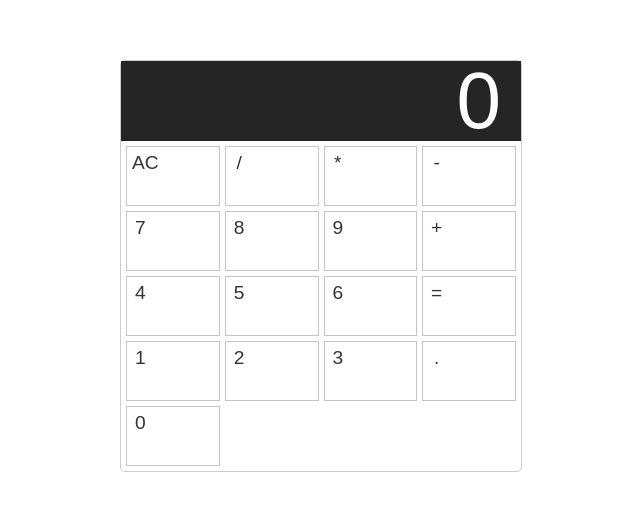
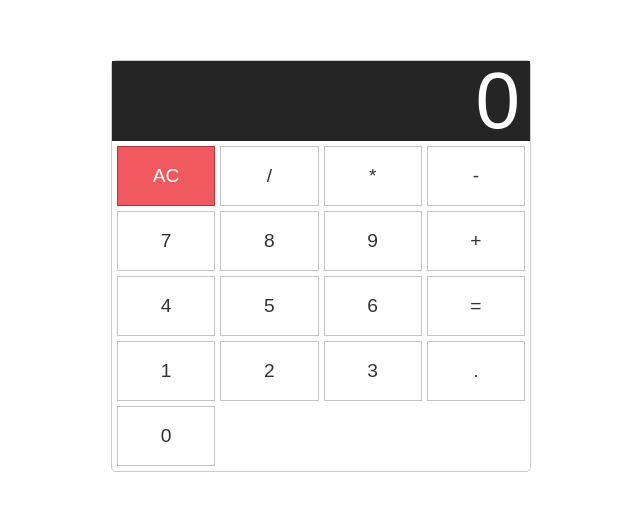
Before and after one commit to SushilVispute/react_redux_calculator, a React (Create React App) app: page / in a window 1280 px wide. Shown: the part 134-644 px from the top of the page, without its empty margins (319-959 px from the left). Built offline with nearby package versions, Linux system fonts and the light colour scheme.

Commit message:
git commit

```diff
--- a/src/App.css
+++ b/src/App.css
@@ -5,7 +5,7 @@
   top: 50%;
   left: 50%;
   transform: translate(-50%, -50%);
-  width: 400px;
+  width: 418px;
 }
 .display {
   width: 100%;
@@ -15,7 +15,7 @@
   background-color: #252525;
   color: #fff;
   text-align: right;
-  padding-right: 20px;
+  padding-right: 10px;
   padding-left: 10px;
   box-sizing: border-box;
 }
@@ -34,12 +34,15 @@ button {
   font-size: 1.2rem;
   text-align: center;
   color: #333;
-  box-shadow: inset 0 0 0 1px rgba(255, 255, 255, 0.05),
-    inset 0 1px 0 0 rgba(255, 255, 255, 0.45),
-    inset 0 -1px 0 0 rgba(255, 255, 255, 0.15),
-    0 1px 0 0 rgba(255, 255, 255, 0.15);
-  text-shadow: 0 1px rgba(255, 255, 255, 0.4);
 }
 button:hover {
   background-color: #eaeaea;
 }
+.ac {
+  background-color: #f0595f;
+  border-color: #b0353a;
+  color: #fff;
+}
+.ac:hover {
+  background-color: #f17377;
+}
--- a/src/actions/actions.js
+++ b/src/actions/actions.js
@@ -1,29 +1,17 @@
-import { addValueToCalculation, calculation } from "../calculation";
+import { resetState } from "../constant";
 
 export const NUMBER_PRESSED = "NUMBER_PRESSED";
+export const OPERACTION_PRESSED = "OPERACTION_PRESSED";
 export const CLEAR_PRESSED = "CLEAR_PRESSED";
-// export const EQUAL_PREESED = "EQUAL_PREESED";
+export const DOT_PREESED = "DOT_PREESED";
 
-// export const equalPressed = eq => buttonPressed(EQUAL_PREESED, eq);
+const buttonPressed = (type, payload) => ({
+  type,
+  payload
+});
 
-export const numberPressed = (inputValue, currentState, currentResult) => {
-  let updateCalculationArray = addValueToCalculation(inputValue, currentState);
-  let calculationResult = calculation(updateCalculationArray, currentResult);
-  return {
-    type: NUMBER_PRESSED,
-    payload: {
-      calculation: updateCalculationArray,
-      result: calculationResult
-    }
-  };
-};
-
-export const clearPressed = () => {
-  return {
-    type: CLEAR_PRESSED,
-    payload: {
-      calculation: [],
-      result: 0
-    }
-  };
-};
+export const numberPressed = num => buttonPressed(NUMBER_PRESSED, num);
+export const operationPressed = op => buttonPressed(OPERACTION_PRESSED, op);
+export const dotPressed = dot => buttonPressed(DOT_PREESED, dot);
+export const clearPressed = () =>
+  buttonPressed(CLEAR_PRESSED, { ...resetState });
--- a/src/calculation.js
+++ b/src/calculation.js
@@ -1,111 +1,45 @@
-export const calculation = (calcArray, currentResult) => {
-  // Get the current calc array
-  // Convert calc array to string
-  // Split string based on operators (/ * - +)
-  // Loop over array and make calculation
-  if (isNaN(calcArray[calcArray.length - 1])) {
-    return currentResult;
-  }
-
-  // Operator functions that are invoked
-  // on the loop to calculate the values
-  // in calculation array
-  const operatorFunctions = {
-    "+": (a, b) => {
-      return a + b;
-    },
-    "-": (a, b) => {
-      return a - b;
-    },
-    "*": (a, b) => {
-      return a * b;
-    },
-    "/": (a, b) => {
-      return a / b;
-    }
-  };
-
-  // Join the calc array to create a string
-  // I do thos to make it easier to join the numbers
-  // so that the calculation loop can be done
-  let calcString = calcArray.join("");
-
-  // Split the calc string based on the operators
-  // This will allow me to combine the numbers and seperate
-  // the operators
-  // Example [4,5,'+',2,'/',6] -> '45+2/6' -> ['45','+','2','/','6']
-  let calcArrayUpdated = calcString.split(/(\+|-|\*|\/)/g);
-
-  // Set default result to 0
-  let result = 0;
-
-  // Set a default operator value
-  // I do this as having non assigned vars
-  // is bad practice in most companies I have worked for
-  let operator = "+";
-
-  // Loop and calculate
-  // I do this to ensure that the correct order of operations is achieved
-  // If I did standard math on the values it would follow the
-  // order of operations as if it was a whole equation
-  // Also having it in an array allows us to pop the values if we want to
-  // clear just one value, making it future proof
-  for (let i = 0; i < calcArrayUpdated.length; i++) {
-    // Grab the value;
-    let item = calcArrayUpdated[i];
-    // Test if the last value is an operator
-    let isOperator = /(\+|-|\*|\/)/.test(item);
-
-    // Sets the last operator in the array
-    // This allows us to make the calculation in the next loop
-    if (isOperator) {
-      operator = item;
-    } else {
-      result = operatorFunctions[operator](result, parseInt(item));
-    }
-  }
-
-  return result;
+export const handleNumber = (state, num) => {
+  // console.log("handleNumber", state, num);
+  let { result, waitting } = state;
+  if (waitting === true)
+    return {
+      resultNum: num,
+      waittingNum: false
+    };
+  if (waitting === false)
+    return {
+      resultNum: result === "0" ? num : result + num
+    };
 };
 
-export const addValueToCalculation = (value, currentState) => {
-  currentState = [...currentState];
+export const handdleDot = (state, dot) => {
+  // console.log("handdleDot", state, dot);
+  let { result, firstOperand } = state;
+  if (result === "0" && firstOperand === null) {
+    return { resultDot: result };
+  } else {
+    if (!result.includes(dot)) return { resultDot: (result += dot) };
+  }
+};
 
-  // List of operators to check for
-  let operatorValues = ["*", "/", "+", "-"];
+const performCalculation = {
+  "/": (firstOperand, secondOperand) => firstOperand / secondOperand,
+  "*": (firstOperand, secondOperand) => firstOperand * secondOperand,
+  "+": (firstOperand, secondOperand) => firstOperand + secondOperand,
+  "-": (firstOperand, secondOperand) => firstOperand - secondOperand,
+  "=": (firstOperand, secondOperand) => secondOperand
+};
 
-  // If not number or operator then return
-  // this is used in the case of adding to calculation with keypresses
-  if (typeof value !== "number" && !operatorValues.includes(value)) {
-    return currentState;
+export const handleOperand = state => {
+  // console.log("handleOperand", state);
+  let { result, firstOperand, operator } = state;
+  const inputValue = parseFloat(result);
+  if (firstOperand == null) {
+    return inputValue;
+  } else if (operator) {
+    const currentValue = firstOperand || 0;
+    const result = performCalculation[operator](currentValue, inputValue);
+    // console.log("result", result);
+    return result;
   }
-
-  // If the new value is an operator the calculation array is empty
-  // Then do nothing
-  if (operatorValues.includes(value) && !currentState.length) {
-    return currentState;
-  }
-
-  // Todo check if operator was last entry
-  // Get the previous value so we can check it is an operator
-  let lastVal = currentState[currentState.length - 1];
-
-  // Test is last value is an operator
-  let lastValIsOperator = operatorValues.includes(lastVal);
-
-  // Test is current value is an operator
-  let currentValIsOperator = operatorValues.includes(value);
-
-  // Check if last val in array is an operator
-  // Then replace it if new value is an operator
-  if (lastValIsOperator && currentValIsOperator) {
-    // Clone the state so we can replace the value
-    // Replace last operator with new operator
-    currentState[currentState.length - 1] = value;
-
-    // Break out of the function
-    return currentState;
-  }
-
-  return [...currentState, value];
 };
--- a/src/components/Button.js
+++ b/src/components/Button.js
@@ -1,90 +1,57 @@
 import React, { Component } from "react";
 import { connect } from "react-redux";
-import { numberPressed, clearPressed } from "../actions/actions";
+import {
+  numberPressed,
+  clearPressed,
+  operationPressed,
+  dotPressed
+} from "../actions/actions";
 import PropTypes from "prop-types";
-
-const keyPad = [
-  "AC",
-  "/",
-  "*",
-  "-",
-  7,
-  8,
-  9,
-  "+",
-  4,
-  5,
-  6,
-  "=",
-  1,
-  2,
-  3,
-  ".",
-  0
-];
+import { keyPad } from "../constant";
 
 class Button extends Component {
   render() {
-    const { result, calculation, getNumber, getEqual, getClear } = this.props;
+    const { getNumber, getOperation, getDot, getClear } = this.props;
     const keyPadList = keyPad.map(btn => {
-      if (btn === "=") {
+      if (btn === ".") {
         return (
-          <button key={btn} className="keyPad" onClick={() => getEqual()}>
+          <button key={btn} onClick={() => getDot(btn)}>
             {btn}
           </button>
         );
       } else if (btn === "AC") {
         return (
-          <button key={btn} className="keyPad" onClick={() => getClear()}>
+          <button key={btn} className="ac" onClick={() => getClear()}>
             {btn}
           </button>
         );
       } else {
-        // return isNaN(btn) && btn !== "." ? (
-        //   <button
-        //     key={btn}
-        //     className="keyPad"
-        //     onClick={() => getOperation(btn)}
-        //   >
-        //     {btn}
-        //   </button>
-        // ) : (
-        return (
-          <button
-            key={btn}
-            className="keyPad"
-            onClick={() => getNumber(btn, calculation, result)}
-          >
+        return isNaN(btn) && btn !== "." ? (
+          <button key={btn} onClick={() => getOperation(btn)}>
+            {btn}
+          </button>
+        ) : (
+          <button key={btn} onClick={() => getNumber(btn)}>
             {btn}
           </button>
         );
-        // );
       }
     });
     return <div className="keyPad">{keyPadList}</div>;
   }
 }
 Button.propTypes = {
-  result: PropTypes.oneOfType([PropTypes.number, PropTypes.string]).isRequired,
-  calculation: PropTypes.array,
   getNumber: PropTypes.func,
-  getEqual: PropTypes.func,
+  getOperation: PropTypes.func,
+  getDot: PropTypes.func,
   getClear: PropTypes.func
-};
-const mapStateToProps = state => {
-  //   console.log("mapStateToProps", state.CalculationReducer);
-  return {
-    calculation: state.CalculationReducer.calculation,
-    result: state.CalculationReducer.result
-  };
 };
 const mapDispatchToProps = dispatch => {
   return {
-    getNumber: (inputValue, currentState, currentResult) => {
-      dispatch(numberPressed(inputValue, currentState, currentResult));
-    },
-    getEqual: eq => {},
+    getNumber: num => dispatch(numberPressed(num.toString())),
+    getOperation: op => dispatch(operationPressed(op)),
+    getDot: dot => dispatch(dotPressed(dot)),
     getClear: cl => dispatch(clearPressed())
   };
 };
-export default connect(mapStateToProps, mapDispatchToProps)(Button);
+export default connect(null, mapDispatchToProps)(Button);
--- a/src/components/Display.js
+++ b/src/components/Display.js
@@ -11,7 +11,7 @@ class Display extends Component {
   }
 }
 Display.propTypes = {
-  result: PropTypes.oneOfType([PropTypes.number, PropTypes.string]).isRequired
+  result: PropTypes.oneOfType([PropTypes.number, PropTypes.string])
 };
 const mapStateToProps = state => {
   //   console.log("mapStateToProps", state.CalculationReducer);
--- /dev/null
+++ b/src/constant.js
@@ -0,0 +1,26 @@
+export const keyPad = [
+  "AC",
+  "/",
+  "*",
+  "-",
+  7,
+  8,
+  9,
+  "+",
+  4,
+  5,
+  6,
+  "=",
+  1,
+  2,
+  3,
+  ".",
+  0
+];
+
+export const resetState = {
+  result: "0",
+  firstOperand: null,
+  waitting: false,
+  operator: null
+};
--- a/src/reducers/CalculationReducer.js
+++ b/src/reducers/CalculationReducer.js
@@ -1,31 +1,52 @@
-import { NUMBER_PRESSED, CLEAR_PRESSED } from "../actions/actions";
+import {
+  NUMBER_PRESSED,
+  CLEAR_PRESSED,
+  OPERACTION_PRESSED,
+  DOT_PREESED
+} from "../actions/actions";
+import { handleOperand, handleNumber, handdleDot } from "../calculation";
+import { resetState } from "../constant";
 
 const initialState = {
-  calculation: [],
-  result: 0
+  result: "0",
+  firstOperand: null,
+  waitting: false,
+  operator: null
 };
 
 export const CalculationReducer = (state = initialState, action) => {
   switch (action.type) {
     case NUMBER_PRESSED:
-      console.log("NUMBER_PRESSED", action.payload.calculation);
+      let { resultNum } = handleNumber(state, action.payload);
+      // console.log("NUMBER_PRESSED", state, action.payload);
       return {
-        calculation: action.payload.calculation,
-        result: action.payload.result
+        ...state,
+        result: resultNum,
+        waitting: false
       };
 
-    // case EQUAL_PREESED:
-    //   console.log("EQUAL_PREESED", action.payload).toString());
-    //   return math.evaluate(action.payload).toString();
-    // return {
-    //   ...state,
-    //   value: math.evaluate(action.payload)
-    // };
+    case OPERACTION_PRESSED:
+      // console.log("OPERACTION_PRESSED", state, action.payload);
+      return {
+        ...state,
+        waitting: true,
+        operator: action.payload,
+        firstOperand: handleOperand(state),
+        result: String(handleOperand(state))
+      };
+
+    case DOT_PREESED:
+      // console.log("DOT_PREESED", action.payload);
+      let { resultDot } = handdleDot(state, action.payload);
+      return {
+        ...state,
+        // waitting: true,
+        result: resultDot
+      };
 
     case CLEAR_PRESSED:
       return {
-        calculation: [],
-        result: 0
+        ...resetState
       };
 
     default:
```
